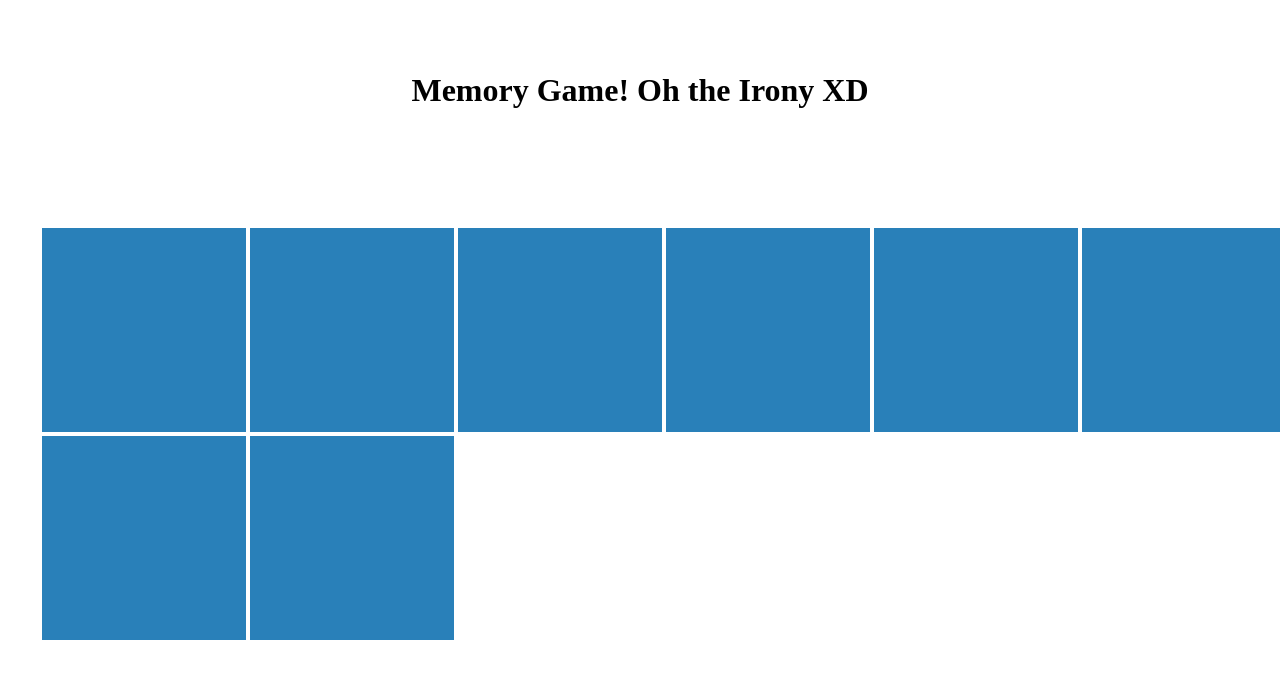
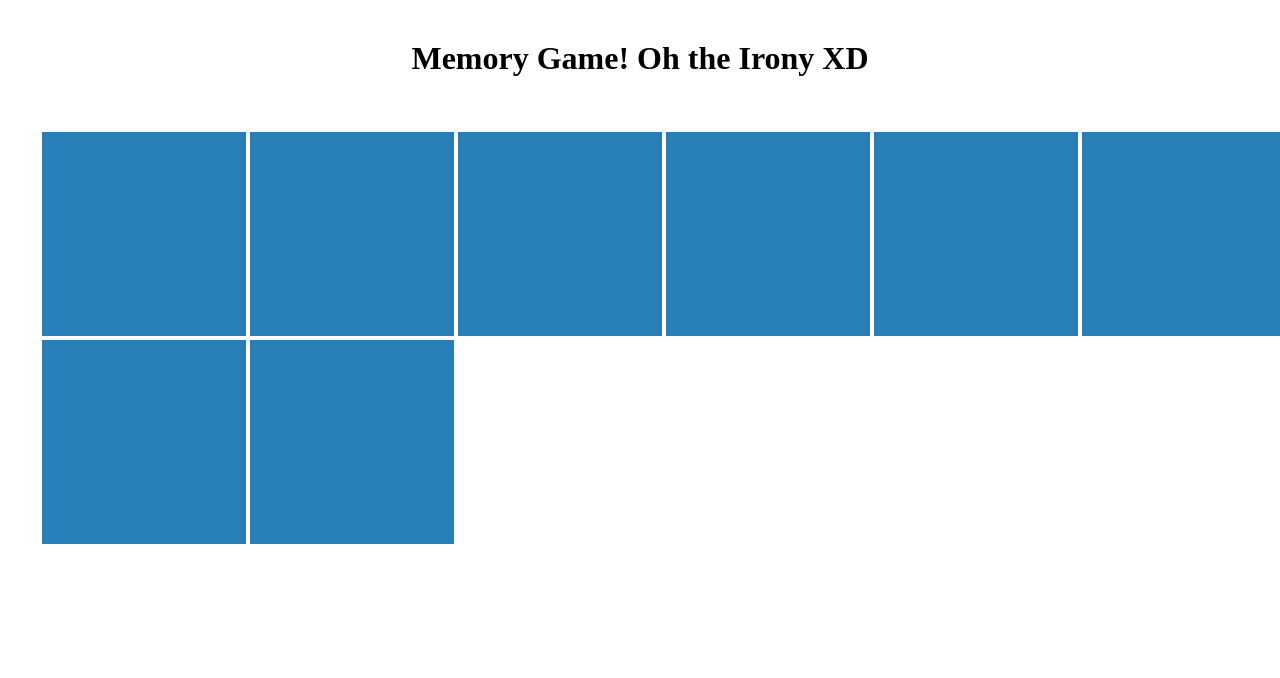
Before and after one commit to anishsrinivasan/Memory-Game, a plain HTML site: page index.html in a window 1280 px wide. Shown: the top 678 px of the page. Drawn offline with nearby package versions, Linux system fonts and the light colour scheme.

Commit message:
Update index.html

```diff
--- a/index.html
+++ b/index.html
@@ -7,7 +7,7 @@
 <style>
   .heading-text{
    text-align:center;
-   padding:2em;
+   padding:1em 0 0 0;
   }
 .cards{
 width:100%;
```
